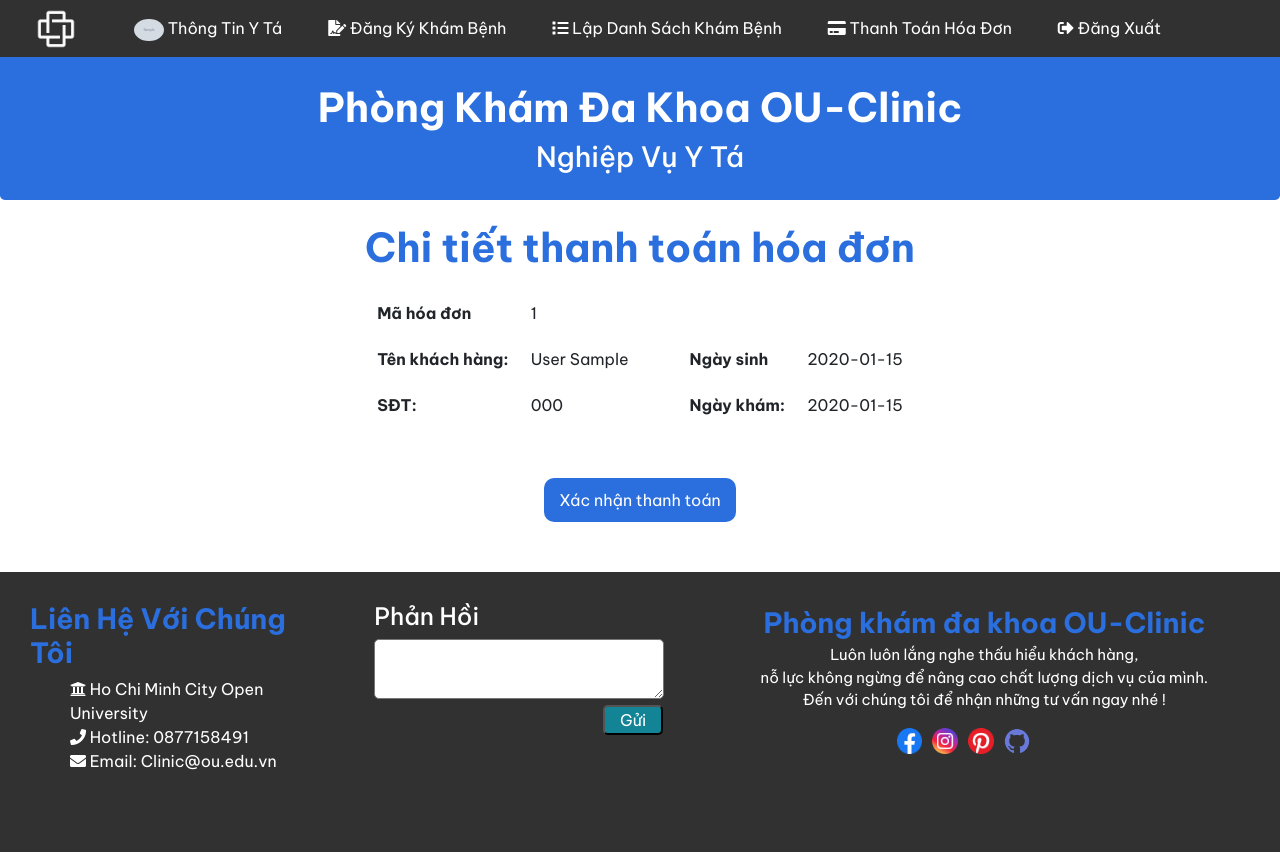
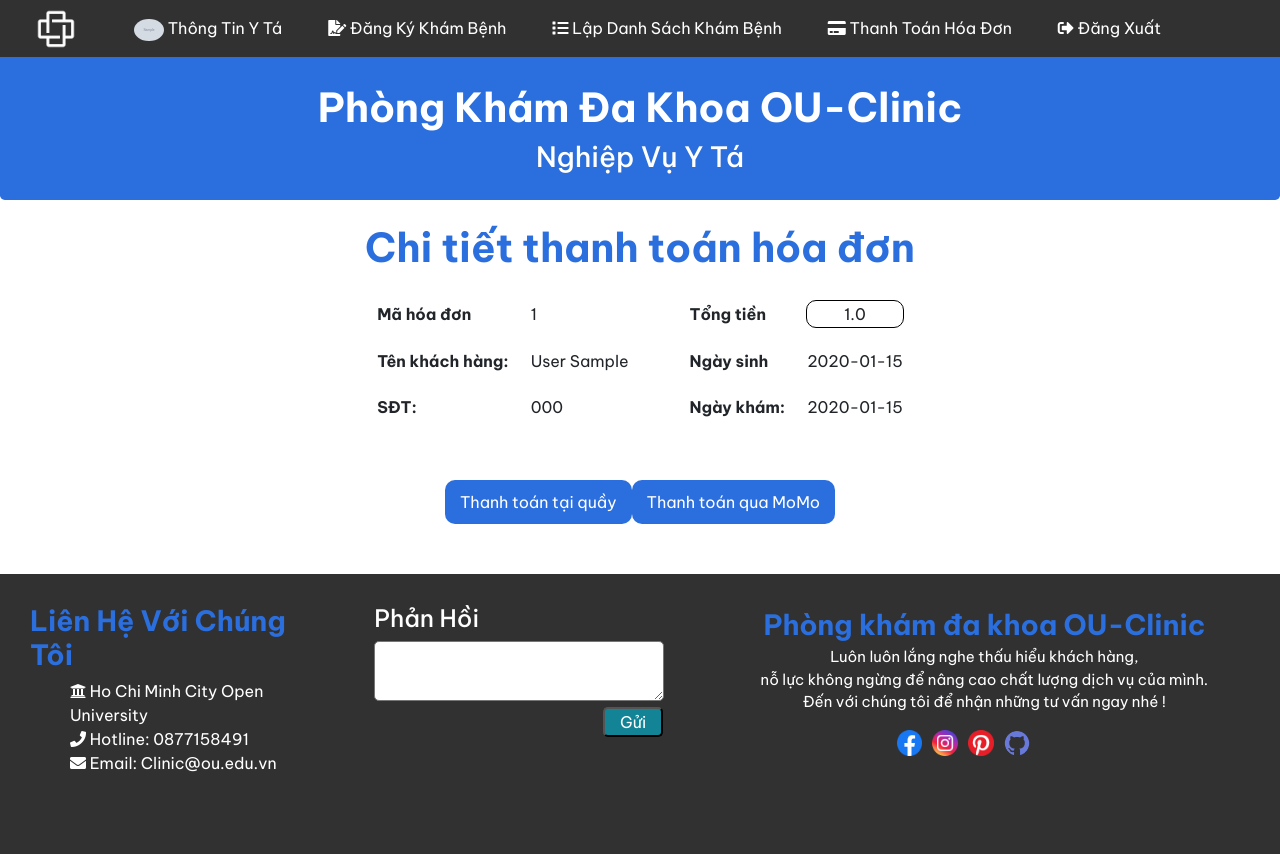
Before and after one commit to HuyNguyenDinh/CNPM, a Flask app: page /nurse-view/pay-the-bill/1 in a window 1280 px wide. Run offline with Flask 2, Linux system fonts and the light colour scheme; a user stored in the database is signed in; tables that the repository leaves empty hold one stand-in row (values such as "Sample post"); grey boxes marked "Sample" are stand-in pictures; some libraries are stand-ins or nearby versions.

Commit message:
Add momo payment

```diff
--- a/clinicapp/index.py
+++ b/clinicapp/index.py
@@ -7,7 +7,6 @@ from flask_admin import expose
 import hashlib
 import cloudinary.uploader
 from flask import url_for, json, session
-
 
 
 @app.route("/")
@@ -134,6 +133,23 @@ def pay():
             return jsonify({'code': 200})
     return jsonify({'code': 400})
 
+@app.route('/api/momo_pay_status')
+def get_momo_pay_status():
+    data = request.json
+
+@app.route('/api/pay_with_momo', methods=['post'])
+@login_required
+def pay_momo():
+    data = request.json
+    id = data.get('id')
+    amount = data.get('amount')
+    if id and amount:
+        id = "bill-" + str(id)
+        pay_url = pay_bill_with_momo(id, amount)
+        if pay_url:
+            return jsonify({'code': 200, 'pay_url': pay_url})
+    return jsonify({'code': 400})
+
 @app.route('/api/create-exam', methods=['post'])
 @login_required
 def create():
@@ -154,29 +170,29 @@ def create_medical_bill_by_doctor():
     medicine = data.get('medicine')
     diagnosis = data.get('diagnosis')
     symptom = data.get('symptom')
-    check = False
+    check = 0
     if patient_id and user_id and exam_date:
-        med_bill = create_medical_bill(user_id, patient_id, exam_date, diagnosis, symptom)
-        if med_bill:
-            for unit in medicine:
-                if unit and medicine[unit]["quantity"]:
+        for unit in medicine:
+            if unit and medicine[unit]["quantity"]:
+                check = check + 1
+                if check == 1:
+                    med_bill = create_medical_bill(user_id, patient_id, exam_date, diagnosis, symptom)
+                if check >= 1:
                     temp = utils.create_medical_bill_detail(med_bill.id, unit, medicine[unit]["quantity"],\
                                                         medicine[unit]["use"])
                     if not temp:
                         return jsonify({'code': 400})
-                    else:
-                        check = True
-            temp = utils.get_cost()
-            if check == False:
-                return jsonify({'code': 400})
-            b = utils.get_medical_bill_value(med_bill.id)
-            bill = Bill(medical_bill_id=b[0], value=b[1] + temp)
-            try:
-                db.session.add(bill)
-                db.session.commit()
-                return jsonify({'code': 200})
-            except:
-                return jsonify({'code': 400})
+        temp = utils.get_cost()
+        if check == 0:
+            return jsonify({'code': 400})
+        b = utils.get_medical_bill_value(med_bill.id)
+        bill = Bill(medical_bill_id=b[0], value=b[1] + temp)
+        try:
+            db.session.add(bill)
+            db.session.commit()
+            return jsonify({'code': 200})
+        except:
+            return jsonify({'code': 400})
     return jsonify({'code': 400})
 
 @app.route('/doctor-view/make-a-medical-bill')
--- a/clinicapp/static/js/script.js
+++ b/clinicapp/static/js/script.js
@@ -151,3 +151,28 @@ function create_medical_bill(user_id, patient_id, exam_date) {
             }
         }).catch(err => console.error(err))
 }
+
+function get_pay_url_momo(bill_id, amount) {
+    fetch('/api/pay_with_momo', {
+        method: 'post',
+        body: JSON.stringify ({
+            'id': bill_id,
+            'amount': amount
+        }),
+        headers: {
+            'Content-Type': 'application/json'
+        }
+    }).then(function(res) {
+        return res.json()
+    }).then(function(data) {
+        console.log(data.code)
+        if (data.code == 200) {
+            console.log('success');
+            window.open(data.pay_url, '_blank').focus();
+        }
+        else if (data.code == 400)
+            console.log('fail');
+        popup = document.querySelector('.popup_detail-pay-the-bill');
+        popup.classList.add("show_popup_detail");
+    }).catch(err => console.error(err))
+}
--- a/clinicapp/templates/detail-pay-the-bill.html
+++ b/clinicapp/templates/detail-pay-the-bill.html
@@ -9,6 +9,10 @@
             <td style="font-weight: 600;">Mã hóa đơn</td>
               {% if bill %}
                 <td>{{bill[0]}}</td>
+              {% endif %}
+              <td style="padding-left: 40px; font-weight: 600;">Tổng tiền</td>
+              {% if bill %}
+                <td style="border: 1px solid black; border-radius: 10px; text-align: center;">{{bill[1]}}</td>
               {% endif %}
           </tr>
           <tr>
@@ -35,11 +39,12 @@
         </table>
 
         <div class="chi-tiet-thanh-toan-hoa-don-button">
-            <button onclick="pay_the_bill({{bill[0]}})">Xác nhận thanh toán</button>
+            <button onclick="pay_the_bill({{bill[0]}})">Thanh toán tại quầy</button>
+            <button onclick="get_pay_url_momo({{bill[0]}}, {{bill[1]}})">Thanh toán qua MoMo</button>
         </div>
         <div class="popup_detail-pay-the-bill">
             <p class="title_popup_detail-pay-the-bill">Xác nhận?</p>
-            <button class="button_popup_detail-pay-the-bill-thanh_toan" onclick="location.href='{{ url_for('pay_the_bill')}}'">Thanh toán<br>(Trở về danh sách)</button>
+            <button class="button_popup_detail-pay-the-bill-thanh_toan" onclick="location.href='{{ url_for('pay_the_bill')}}'">Trở về danh sách hóa đơn</button>
         </div>
     </div>
 <script src="{{url_for('static', filename='js/script.js')}}"></script>
--- a/clinicapp/utils.py
+++ b/clinicapp/utils.py
@@ -1,11 +1,14 @@
-import datetime
-
 from clinicapp.models import Medical_bill, Medicine, Medicine_unit, Medical_bill_detail, Bill, Unit_tag, User, UserRole,\
     Examination, Patient, Exam_patient, Sex, Other
 from clinicapp import db
 from sqlalchemy import func, extract, desc, alias, update
 from twilio.rest import Client
 import hashlib, datetime
+import json
+import urllib.request
+import uuid
+import hmac
+from flask import request
 
 def get_medical_bill_value(mb_id=None):
     bills = db.session.query(Medical_bill_detail.medical_bill_id,
@@ -373,6 +376,56 @@ def pay_bill(id=None):
     else:
         return False
 
+def pay_bill_with_momo(bill_id, amount):
+    #url server when public to Internet
+    sv_url_api_pay_momo = request.url
+
+    # parameters send to MoMo get get payUrl
+    endpoint = "https://test-payment.momo.vn/v2/gateway/api/create"
+    partnerCode = "MOMO"
+    accessKey = "F8BBA842ECF85"
+    secretKey = "K951B6PE1waDMi640xX08PD3vg6EkVlz"
+    orderInfo = "pay with MoMo"
+    redirectUrl = "http://momo.vn"
+    ipnUrl = "http://momo.vn"
+    amount = str(amount)
+    orderId = str(bill_id)
+    requestId = str(uuid.uuid4())
+    requestType = "captureWallet"
+    extraData = ""  # pass empty value or Encode base64 JsonString
+
+    # before sign HMAC SHA256 with format: accessKey=$accessKey&amount=$amount&extraData=$extraData&ipnUrl=$ipnUrl&orderId=$orderId&orderInfo=$orderInfo&partnerCode=$partnerCode&redirectUrl=$redirectUrl&requestId=$requestId&requestType=$requestType
+    rawSignature = "accessKey=" + accessKey + "&amount=" + amount + "&extraData=" + extraData + "&ipnUrl=" + ipnUrl + "&orderId=" + orderId + "&orderInfo=" + orderInfo + "&partnerCode=" + partnerCode + "&redirectUrl=" + redirectUrl + "&requestId=" + requestId + "&requestType=" + requestType
+
+    # signature
+    h = hmac.new(bytes(secretKey, 'UTF-8'), rawSignature.encode(), hashlib.sha256)
+    signature = h.hexdigest()
+    data = {
+        'partnerCode': partnerCode,
+        'partnerName': "Test",
+        'storeId': "MomoTestStore",
+        'requestId': requestId,
+        'amount': amount,
+        'orderId': orderId,
+        'orderInfo': orderInfo,
+        'redirectUrl': redirectUrl,
+        'ipnUrl': ipnUrl,
+        'lang': "vi",
+        'extraData': extraData,
+        'requestType': requestType,
+        'signature': signature
+    }
+    data = json.dumps(data)
+    data = bytes(data, encoding='utf-8')
+    clen = len(data)
+    req = urllib.request.Request(endpoint, data=data,\
+                                 headers={'Content-Type': 'application/json',\
+                                          'Content-Length': clen,'User-Agent': 'Mozilla/5.0'}, method='POST')
+    f = urllib.request.urlopen(req)
+    response = f.read()
+    f.close()
+    return json.loads(response)['payUrl']
+
 def get_cost():
     total = db.session.query(Other.cost).limit(1)
     return total.first()[0]
```
